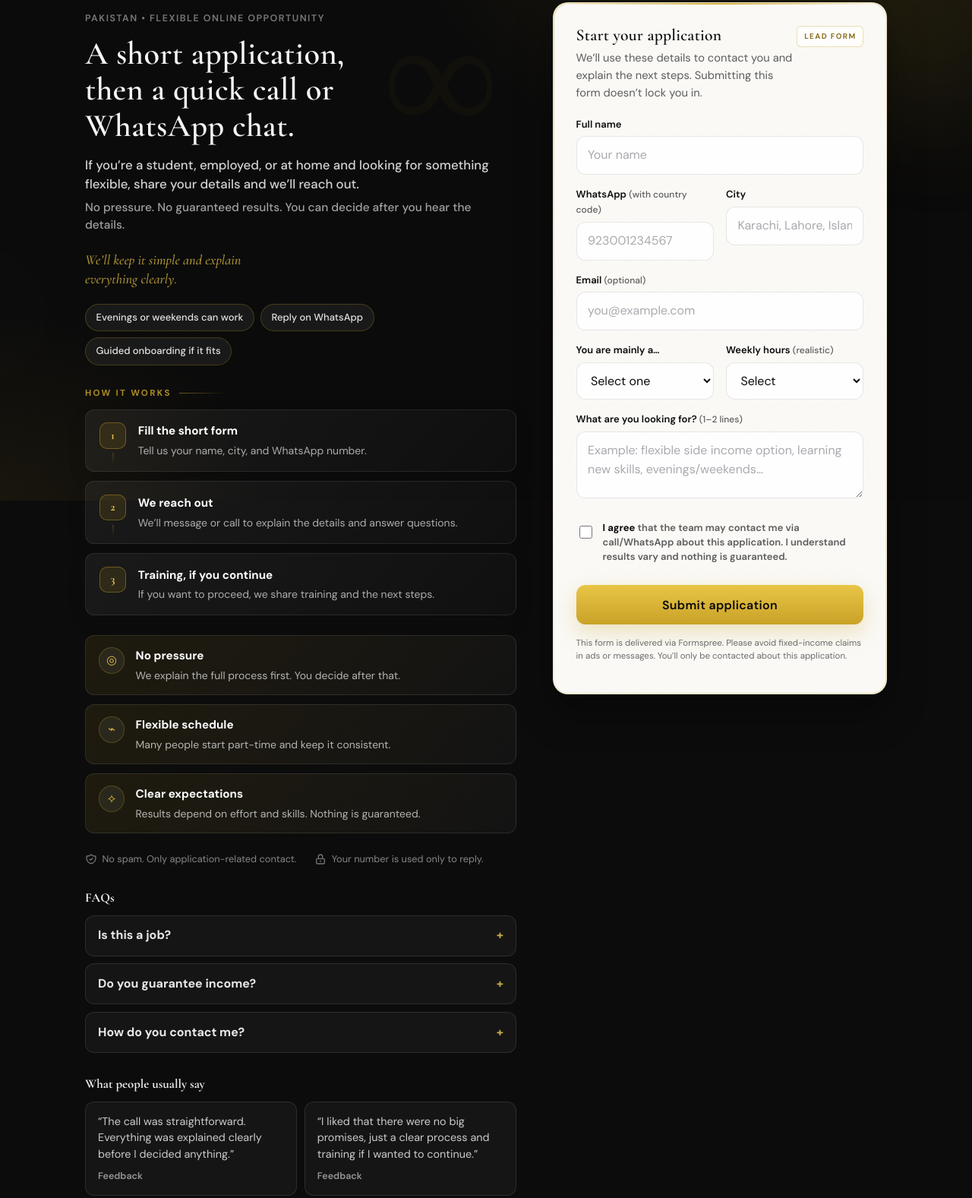
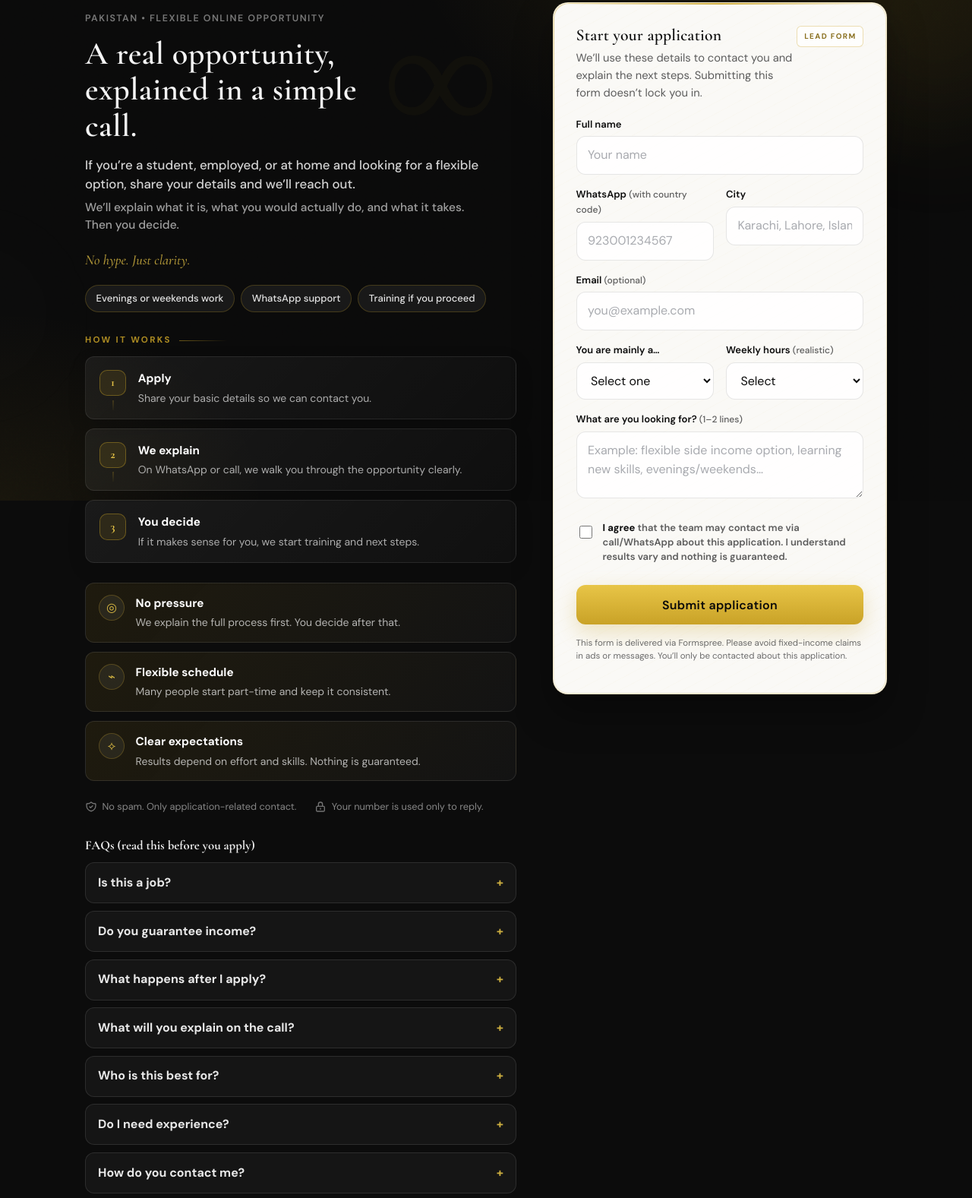
Before and after one commit to zainab102/soulvia_business_opportunity, a plain HTML site: page index.html in a window 1280 px wide. Shown: the part 141-1718 px from the top of the page at 76% size. Drawn offline with nearby package versions, Linux system fonts and the light colour scheme.

Commit message:
Tighten copy and expand FAQ details
Keep headings catchy but more natural, and expand FAQs with clearer what-happens-next and expectations.

Made-with: Cursor

```diff
--- a/index.html
+++ b/index.html
@@ -1040,18 +1040,18 @@
       <section class="hero" aria-labelledby="hero-title">
         <span class="hero-watermark" aria-hidden="true">∞</span>
         <p class="hero-kicker">Pakistan • flexible online opportunity</p>
-        <h1 id="hero-title">A short application, then a quick call or WhatsApp chat.</h1>
+        <h1 id="hero-title">A real opportunity, explained in a simple call.</h1>
         <p class="hero-sub">
-          If you’re a student, employed, or at home and looking for something flexible, share your details and we’ll reach out.
-          <small>No pressure. No guaranteed results. You can decide after you hear the details.</small>
+          If you’re a student, employed, or at home and looking for a flexible option, share your details and we’ll reach out.
+          <small>We’ll explain what it is, what you would actually do, and what it takes. Then you decide.</small>
         </p>
 
-        <p class="hero-quote">We’ll keep it simple and explain everything clearly.</p>
+        <p class="hero-quote">No hype. Just clarity.</p>
 
         <div class="chips" role="list">
-          <span class="chip" role="listitem">Evenings or weekends can work</span>
-          <span class="chip" role="listitem">Reply on WhatsApp</span>
-          <span class="chip" role="listitem">Guided onboarding if it fits</span>
+          <span class="chip" role="listitem">Evenings or weekends work</span>
+          <span class="chip" role="listitem">WhatsApp support</span>
+          <span class="chip" role="listitem">Training if you proceed</span>
         </div>
 
         <div class="steps-wrap" id="steps">
@@ -1060,22 +1060,22 @@
           <li>
             <span class="step-num" aria-hidden="true">1</span>
             <div>
-              <strong>Fill the short form</strong>
-              <p>Tell us your name, city, and WhatsApp number.</p>
+              <strong>Apply</strong>
+              <p>Share your basic details so we can contact you.</p>
             </div>
           </li>
           <li>
             <span class="step-num" aria-hidden="true">2</span>
             <div>
-              <strong>We reach out</strong>
-              <p>We’ll message or call to explain the details and answer questions.</p>
+              <strong>We explain</strong>
+              <p>On WhatsApp or call, we walk you through the opportunity clearly.</p>
             </div>
           </li>
           <li>
             <span class="step-num" aria-hidden="true">3</span>
             <div>
-              <strong>Training, if you continue</strong>
-              <p>If you want to proceed, we share training and the next steps.</p>
+              <strong>You decide</strong>
+              <p>If it makes sense for you, we start training and next steps.</p>
             </div>
           </li>
         </ol>
@@ -1117,18 +1117,34 @@
         </div>
 
         <div class="faq" aria-label="Frequently asked questions">
-          <h3>FAQs</h3>
+          <h3>FAQs (read this before you apply)</h3>
           <details>
             <summary>Is this a job?</summary>
-            <p>No. This page is an application to learn details about an opportunity. We explain on a call and you decide.</p>
+            <p>No. This is an application to learn about an opportunity. We explain it on a call, then you decide if you want to continue.</p>
           </details>
           <details>
             <summary>Do you guarantee income?</summary>
-            <p>No. We don’t make fixed-income claims. Results vary by effort, skills, and consistency.</p>
+            <p>No. We don’t make fixed-income claims. Results vary by effort, skills, consistency, and how you apply the training.</p>
+          </details>
+          <details>
+            <summary>What happens after I apply?</summary>
+            <p>We review your details and then contact you on WhatsApp or call. You can ask questions and we’ll explain the full process.</p>
+          </details>
+          <details>
+            <summary>What will you explain on the call?</summary>
+            <p>What the opportunity is, what your day-to-day would look like, the time commitment, and what training/support you get if you continue.</p>
+          </details>
+          <details>
+            <summary>Who is this best for?</summary>
+            <p>People in Pakistan who want a flexible schedule and are willing to learn, stay consistent, and follow a process.</p>
+          </details>
+          <details>
+            <summary>Do I need experience?</summary>
+            <p>No prior experience is required. What matters most is consistency, communication, and actually following the training.</p>
           </details>
           <details>
             <summary>How do you contact me?</summary>
-            <p>WhatsApp message or phone call, based on what you share in the form.</p>
+            <p>We contact you on WhatsApp or phone, using the number you submit in the form.</p>
           </details>
         </div>
 
```
